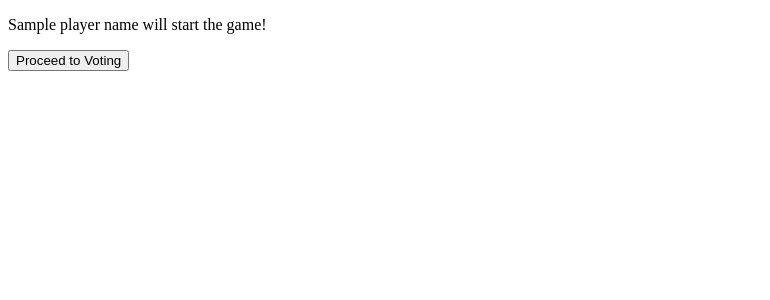
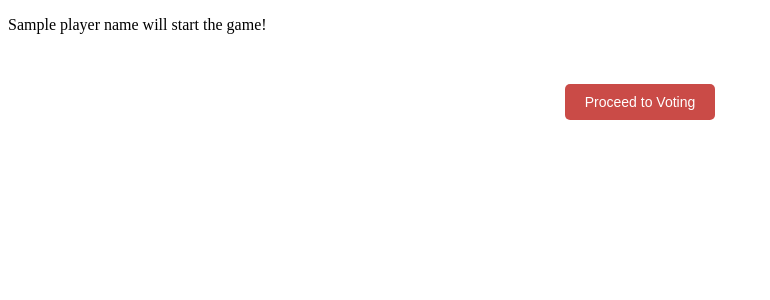
Before and after one commit to Charlesisthebest476/Imposter_backend, a Flask app: template templates/who_start.html in a window 1280 px wide. Shown: the top 300 px of the page, without its empty margins (0-770 px from the left). Run offline with Flask 3, Linux system fonts and the light colour scheme; the template is opened without the code that fills it: most values are stand-ins (such as "Sample title", 1, 10 or a date in 2020).

Commit message:
Add class to voting button in who_start.html

```diff
--- a/templates/who_start.html
+++ b/templates/who_start.html
@@ -8,7 +8,7 @@
 <body>
     <p>{{ game_info['player_names'][game_info['starting_player']] }} will start the game!</p>
     <form method="post">
-        <button type="submit">Proceed to Voting</button>
+        <button type="submit" class="button">Proceed to Voting</button>
     </form>
 </body>
 </html>
```
